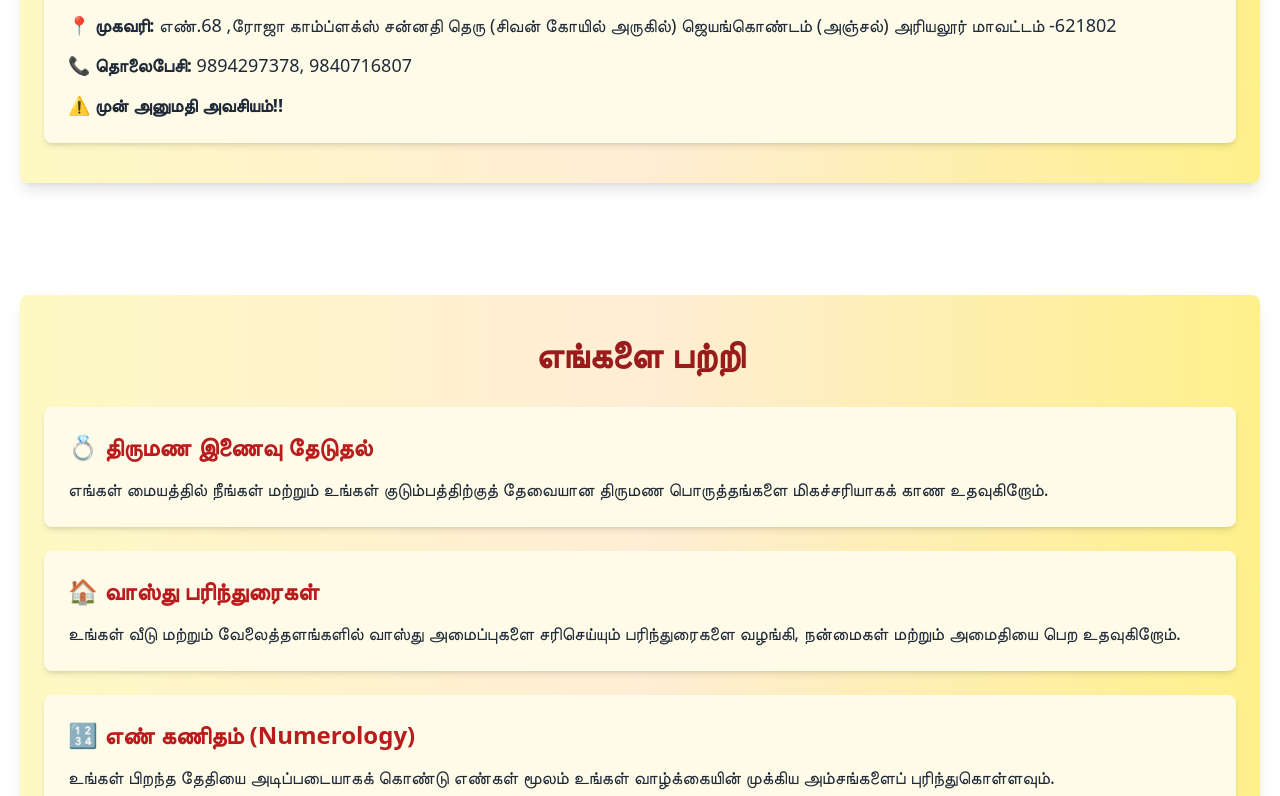
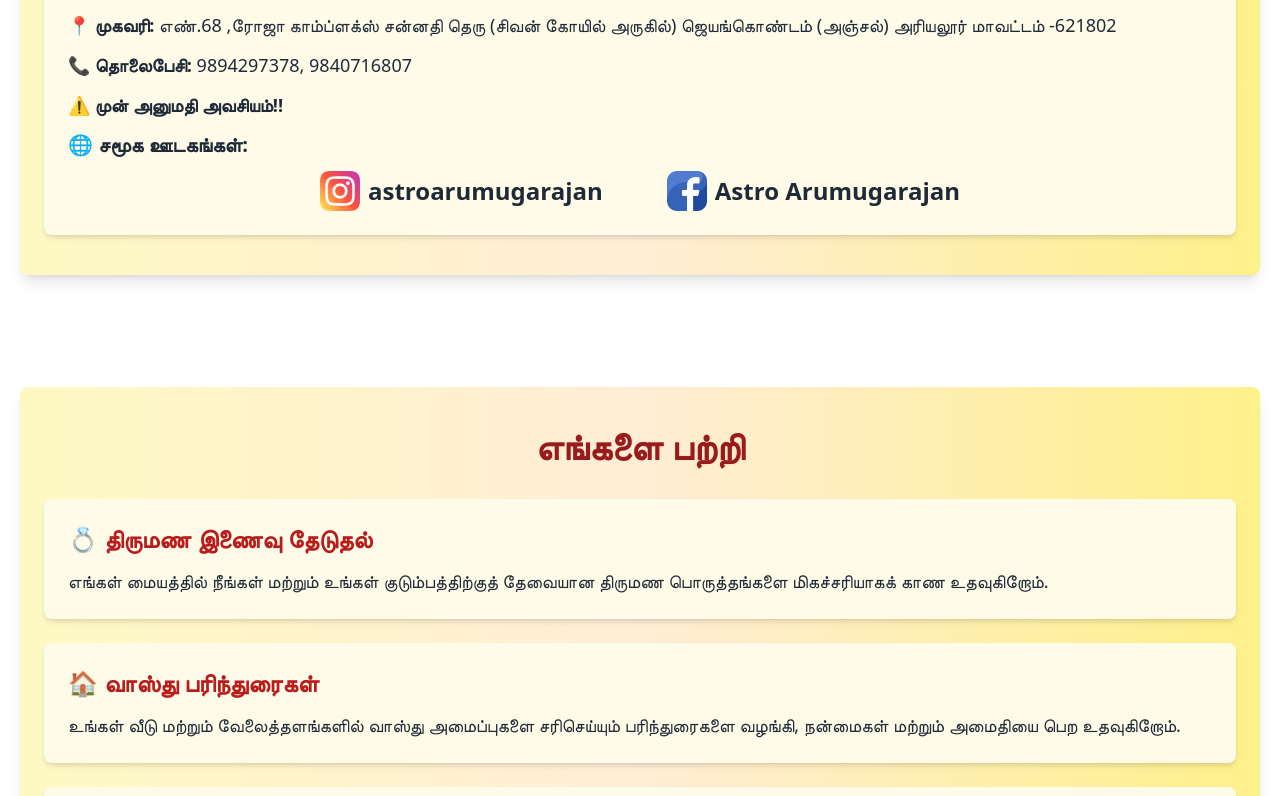
Before and after one commit to PRIYANKAec/Astro-client-project, a Next.js app: page / in a window 1280 px wide. Shown: the part 2205-3001 px from the top of the page. Built offline with nearby package versions, Linux system fonts and the light colour scheme.

Commit message:
social media add[ADD]

```diff
--- a/src/app/page.js
+++ b/src/app/page.js
@@ -33,6 +33,13 @@ export default function Home() {
           <Raasi />
         </section>
 
+        <section className="py-2 sm:py-3 md:py-4 bg-yellow-100 text-center">
+          <div className="container mx-auto">
+            <p className="text-sm text-gray-600">
+              &copy; 2025 All rights reserved.
+            </p>
+          </div>
+        </section>
       </div>
     </div>
   );
--- a/src/components/contact.js
+++ b/src/components/contact.js
@@ -225,6 +225,30 @@ export default function Contact() {
                 📞 <span className="font-bold">தொலைபேசி:</span> 9894297378, 9840716807
               </li>
               <li className="font-semibold">⚠️ முன் அனுமதி அவசியம்!!</li>
+
+              <li className="text-xl font-bold">🌐 சமூக ஊடகங்கள்:</li>
+              <li className="flex flex-col md:flex-row justify-center space-y-2 lg:space-x-16 md:space-y-0 md:space-x-4 text-xl sm:text-2xl">
+                <a
+                  href="https://www.instagram.com/astroarumugarajan"
+                  target="_blank" rel="noopener noreferrer"
+                  className="flex items-center justify-center space-x-2">
+                  <img
+                    src="/instagram.png"
+                    alt="Instagram"
+                    className="w-6 h-6 sm:w-6 sm:h-6 md:w-8 md:h-8 lg:w-10 lg:h-10" />
+                  <span className="font-semibold">astroarumugarajan</span>
+                </a>
+                <a
+                  href="https://www.facebook.com/profile.php?id=61557289605973"
+                  target="_blank" rel="noopener noreferrer"
+                  className="flex items-center justify-center space-x-2">
+                  <img
+                    src="/facebook.png"
+                    alt="Facebook"
+                    className="w-6 h-6 sm:w-6 sm:h-6 md:w-8 md:h-8 lg:w-10 lg:h-10" />
+                  <span className="font-semibold">Astro Arumugarajan</span>
+                </a>
+              </li>
             </ul>
           </div>
         </div>
```
Also changed, not shown: public/facebook.png (added), public/instagram.png (added).
